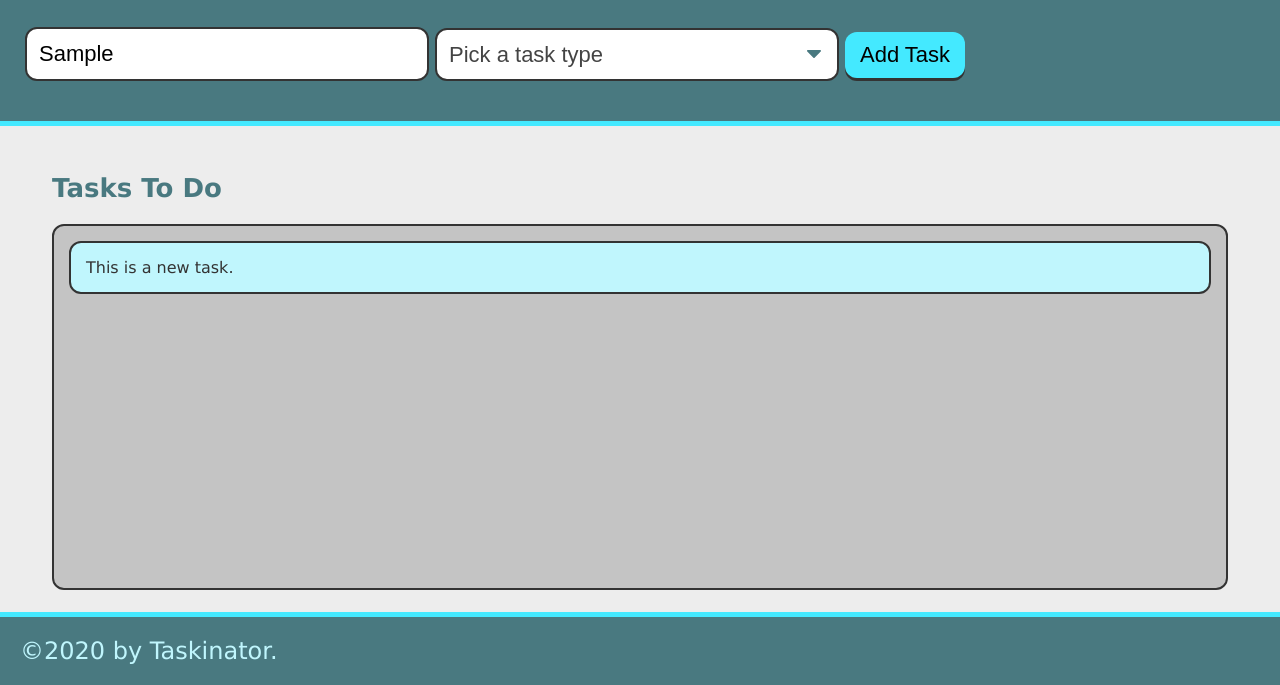
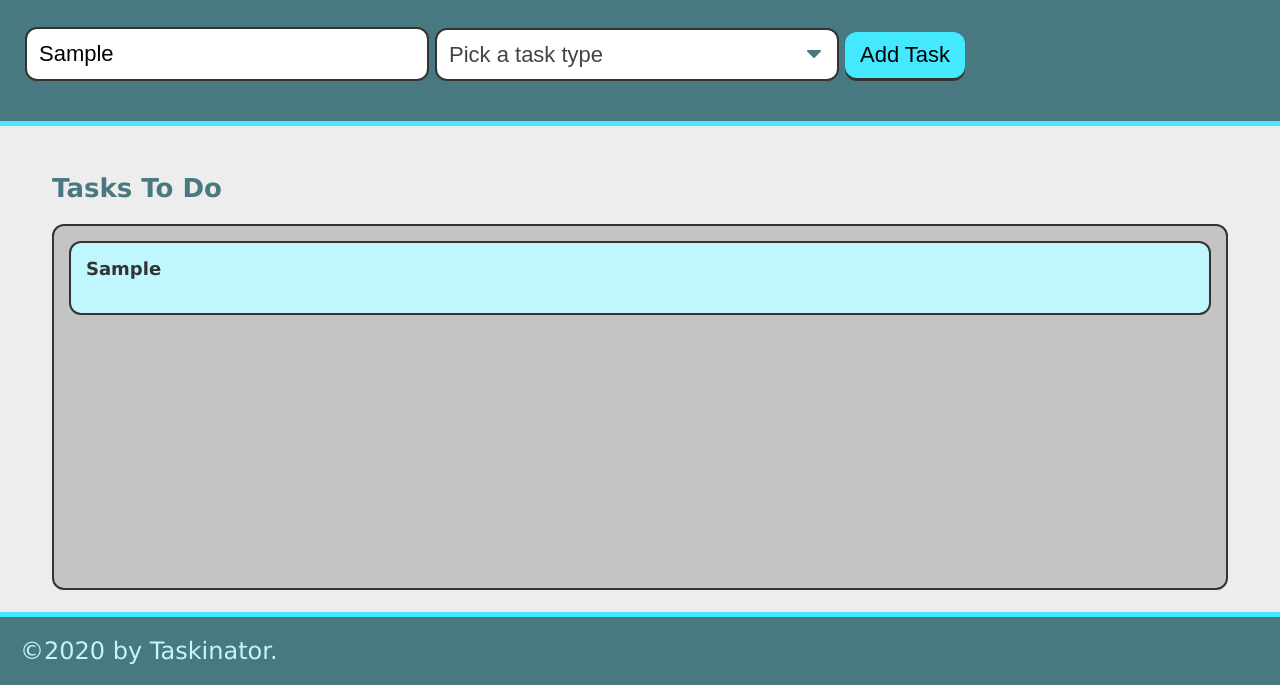
Before and after one commit to Chrisdocs/Taskinator, a plain HTML site: page index.html in a window 1280 px wide. Both pictures are taken after typing "Sample" into the empty fields and a click on the button "Add Task". Shown: the part 115-800 px from the top of the page. Drawn offline with Linux system fonts and the light colour scheme.

Commit message:
added innerHTML formattin for name and type

```diff
--- a/assets/js/script.js
+++ b/assets/js/script.js
@@ -3,10 +3,22 @@ var tasksToDoEl = document.querySelector("#tasks-to-do");
 
 var createTaskHandler = function(event) {
     event.preventDefault();
+    var taskNameInput = document.querySelector("input[name='task-name']").value;
+    var taskTypeInput = document.querySelector("select[name='task-type']").value;
 
+    // create list item
     var listItemEl = document.createElement("li");
     listItemEl.className = "task-item";
-    listItemEl.textContent = "This is a new task.";
+
+    //create div to hold task info and add to list item
+    var taskInfoEl = document.createElement("div");
+    taskInfoEl.className = "task-info";
+
+    // add HTML content to div
+    taskInfoEl.innerHTML = "<h3 class='task-name'>" + taskNameInput + "<h3><span class='task-type'>" + taskTypeInput + "</span>";
+    listItemEl.appendChild(taskInfoEl);
+
+    //add entire list to item list
     tasksToDoEl.appendChild(listItemEl);
 };
 
--- a/index.html
+++ b/index.html
@@ -29,7 +29,7 @@
             <div class="form-group">
                 <select name="task-type" class="select-dropdown">
                     <option value="" disabled selected>Pick a task type</option>
-                    <option value="Print">Personal</option>
+                    <option value="Personal">Personal</option>
                     <option value="Web">Work</option>
                     <option value="Mobile">Study</option>
                     <option value="Other">Other</option>
```
